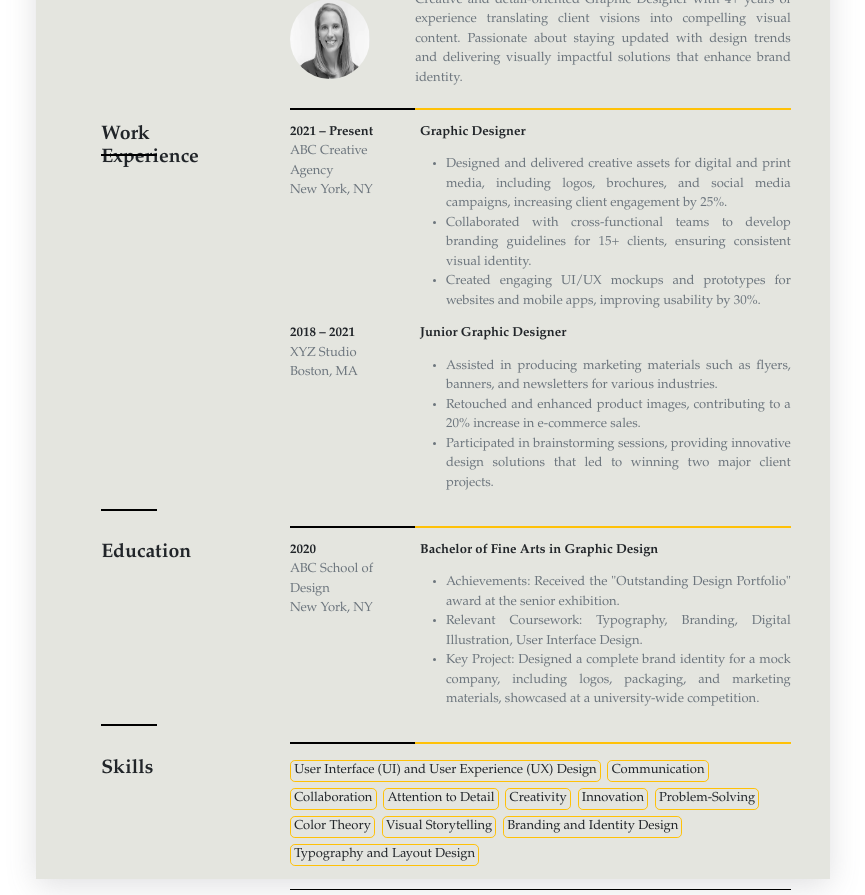
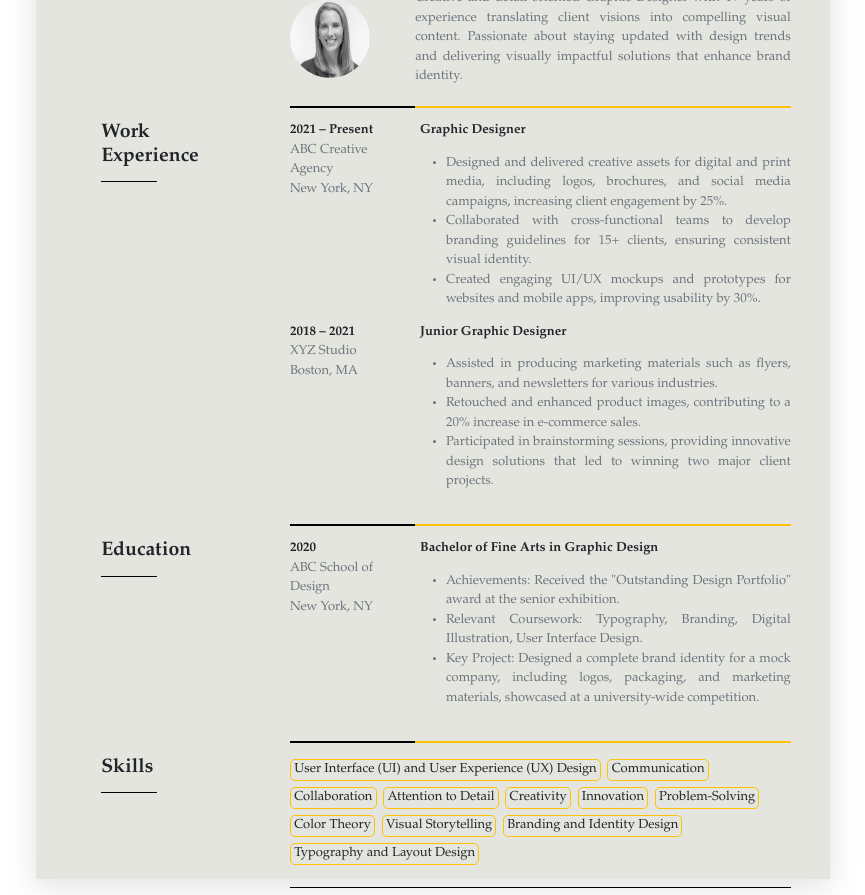
Before and after one commit to Soundharya2024/resume-template-2, a plain HTML site: page index.html in a window 1280 px wide. Shown: the part 250-1145 px from the top of the page, without its empty margins (207-1072 px from the left). Drawn offline with nearby package versions, Linux system fonts and the light colour scheme.

Commit message:
section header underline changed

```diff
--- a/index.html
+++ b/index.html
@@ -21,9 +21,6 @@
       }
       .title {
         font-size: 14px;
-      }
-      .font-garamont {
-        font-family: "Garamond", "Times New Roman", serif;
       }
       #main-content {
         margin-top: -3rem;
@@ -49,7 +46,7 @@
     <div class="a4-template position-relative mx-auto my-2 p-5">
       <header class="position-relative d-inline-flex flex-column ps-4 py-4">
         <h1 class="fw-bold m-0 ps-2 pt-3 z-2">Alexandria Doe</h1>
-        <h3 class="font-garamont fw-medium ps-2 z-2">Graphic Designer</h3>
+        <h3 class="fw-medium ps-2 z-2">Graphic Designer</h3>
         <div
           class="rounded-circle bg-warning position-absolute top-0 start-0 z-1"
           style="height: 130px; width: 130px"
@@ -92,8 +89,8 @@
         <section id="profile" class="mt-4">
           <h4 class="fw-bold ps-2">Profile</h4>
           <div
-            class="border border-4 border-warning w-25"
-            style="margin-top: -1.7rem"
+            class="highlighter border border-4 border-warning w-25"
+            style="margin-top: -1.8rem"
           ></div>
           <div class="d-flex mt-3 justify-content-between">
             <img
@@ -118,15 +115,11 @@
         </div>
         <section id="work-experience">
           <h4
-            class="d-inline-block fw-bold position-absolute start-0 ps-5"
-            style="margin-left: 2rem; width: 10%"
+            class="d-inline-block fw-bold position-absolute start-0 border-bottom border-black pb-3"
+            style="margin-left: 5rem; width: 7%; border-width: 1.5px !important"
           >
             Work Experience
           </h4>
-          <div
-            class="section-header-underline border border-black position-absolute"
-            style="width: 7%; top: 35.4%; left: 8.2%"
-          ></div>
           <div class="row">
             <div class="col">
               <p id="duration" class="m-0 fw-bold">2021 – Present</p>
@@ -185,15 +178,11 @@
         </div>
         <section id="education">
           <h4
-            class="fw-bold position-absolute start-0 ps-5"
-            style="margin-left: 2rem"
+            class="fw-bold position-absolute start-0 border-bottom border-black pb-3"
+            style="margin-left: 5rem; width: 7%; border-width: 1.5px !important"
           >
             Education
           </h4>
-          <div
-            class="section-header-underline border border-black position-absolute"
-            style="width: 7%; top: 67%; left: 8.2%"
-          ></div>
           <div class="row">
             <div class="col">
               <p id="graduated" class="m-0 fw-bold">2020</p>
@@ -230,15 +219,11 @@
         </div>
         <section id="skills">
           <h4
-            class="fw-bold position-absolute start-0 ps-5"
-            style="margin-left: 2rem"
+            class="fw-bold position-absolute start-0 border-bottom border-black pb-3"
+            style="margin-left: 5rem; width: 7%; border-width: 1.5px !important"
           >
             Skills
           </h4>
-          <div
-            class="section-header-underline border border-black position-absolute"
-            style="width: 7%; top: 86.23%; left: 8.2%"
-          ></div>
           <div class="d-flex flex-wrap">
             <div class="border border-warning rounded px-1 me-2 my-1">
               User Interface (UI) and User Experience (UX) Design
```
